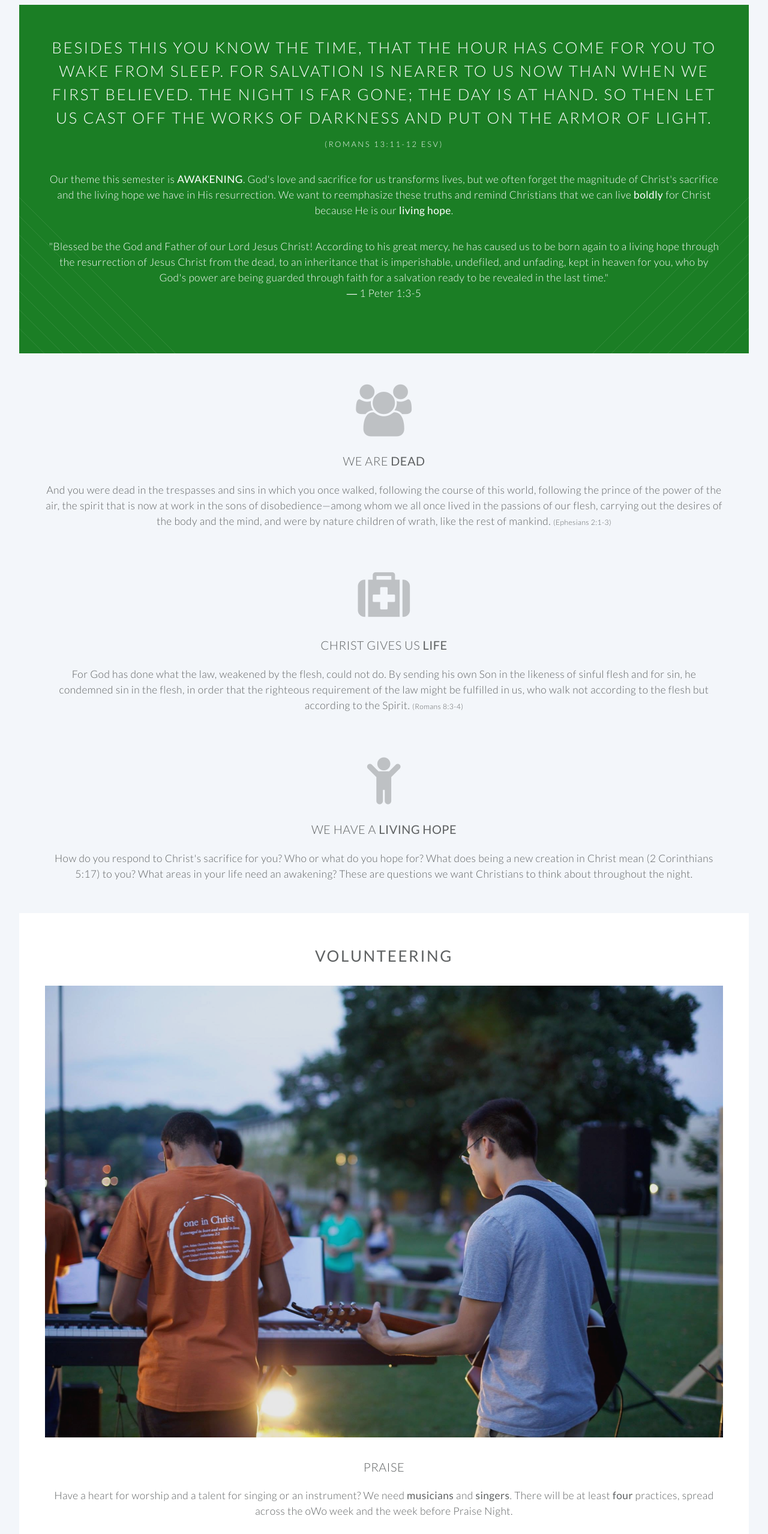
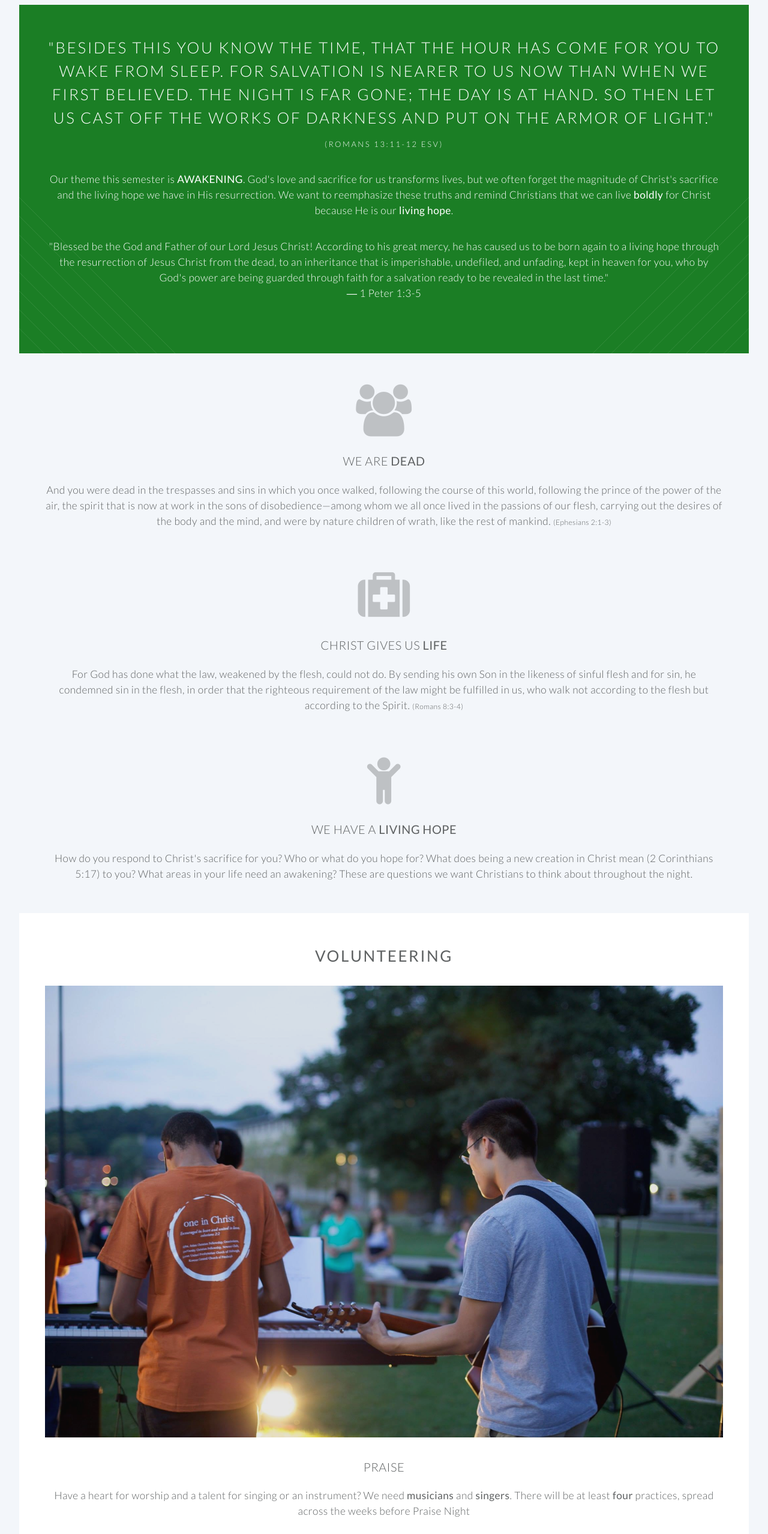
Before and after one commit to ercgn/acpn-2015-website, a plain HTML site: page www/index.html in a window 1280 px wide. Shown: the part 926-3483 px from the top of the page at 60% size. Drawn offline with Linux system fonts and the light colour scheme.

Commit message:
Modifications to pn site

```diff
--- a/www/index.html
+++ b/www/index.html
@@ -92,7 +92,7 @@
 							<div class="12u">
 
 								<header>
-									<h2>Besides this you know the time, that the hour has come for you to wake from sleep. For salvation is nearer to us now than when we first believed. The night is far gone; the day is at hand. So then let us cast off the works of darkness and put on the armor of light.</br> <span style="font-size: 0.5em;">(Romans 13:11-12 ESV)</span></h2>
+									<h2>"Besides this you know the time, that the hour has come for you to wake from sleep. For salvation is nearer to us now than when we first believed. The night is far gone; the day is at hand. So then let us cast off the works of darkness and put on the armor of light."</br> <span style="font-size: 0.5em;">(Romans 13:11-12 ESV)</span></h2>
 								</header>
 								<p>
 									Our theme this semester is <strong>AWAKENING</strong>. God's love and sacrifice for us transforms lives, but we often forget the magnitude of Christ's sacrifice and the living hope we have in His resurrection. We want to reemphasize these truths and remind Christians that we can live <strong>boldly</strong> for Christ because He is our <strong>living hope</strong>.
@@ -159,7 +159,7 @@
 									<header>
 										<h3>Praise</h3>
 									</header>
-									<p>Have a heart for worship and a talent for singing or an instrument? We need <strong>musicians</strong> and <strong>singers</strong>. There will be at least <strong>four</strong>  practices, spread across the oWo week and the week before Praise Night.</p>
+									<p>Have a heart for worship and a talent for singing or an instrument? We need <strong>musicians</strong> and <strong>singers</strong>. There will be at least <strong>four</strong>  practices, spread across the weeks before Praise Night</p>
 								</section>
 
 							</div>
```
